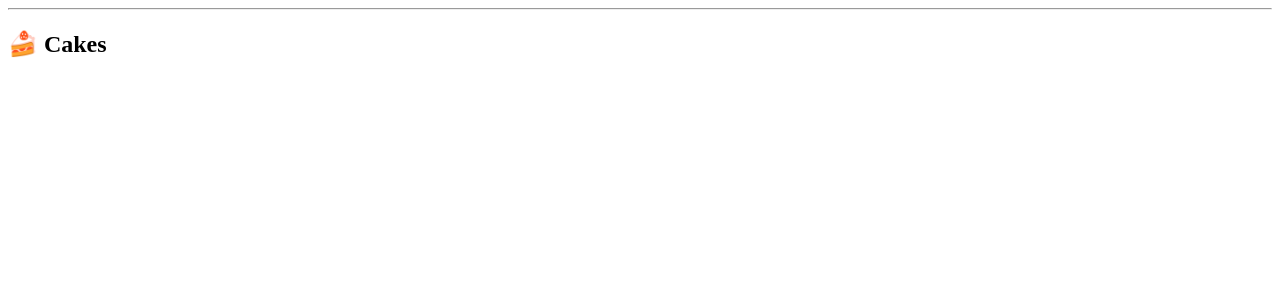
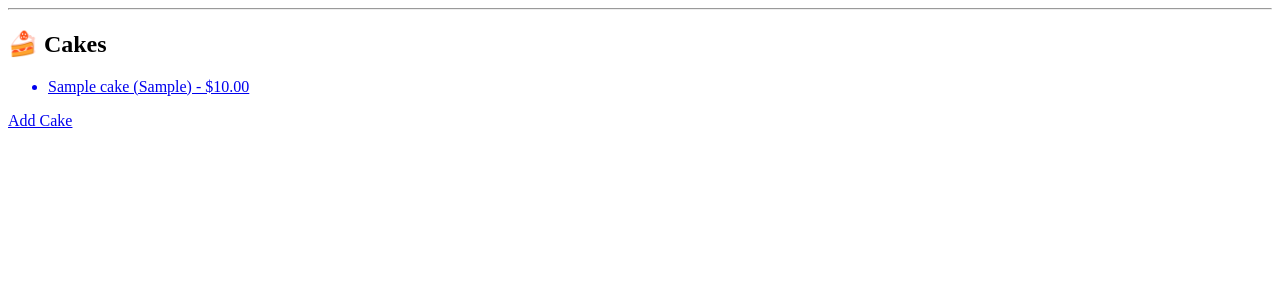
Before and after one commit to priya-aswani-7/bakery, a Django app: page /cakes/ in a window 1280 px wide. Shown: the part 86-386 px from the top of the page. Run offline with Django 5.2, Linux system fonts and the light colour scheme; tables that the repository leaves empty hold one stand-in row (values such as "Sample post").

Commit message:
Display all cakes inside cake_list

```diff
--- a/main_app/templates/cakes/cake_list.html
+++ b/main_app/templates/cakes/cake_list.html
@@ -1,4 +1,10 @@
 {% extends '../base.html' %}
 {% block content %}
 <h2>🍰 Cakes </h2>
+{% for cake in cakes %}
+<ul>
+    <a href="{% url 'cake_detail' cake.pk %}"><li>{{cake.name}} ({{cake.flavor}}) - ${{cake.price}}</li></a>
+</ul>
+{% endfor %}
+<a href="{% url 'cake_create' %}">Add Cake</a>
 {% endblock %}
```
